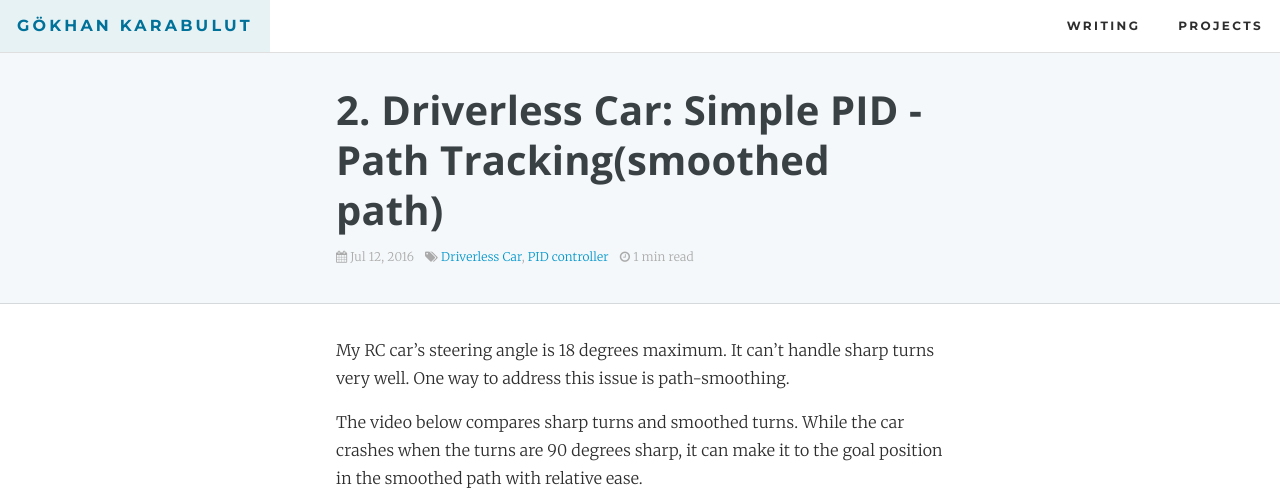
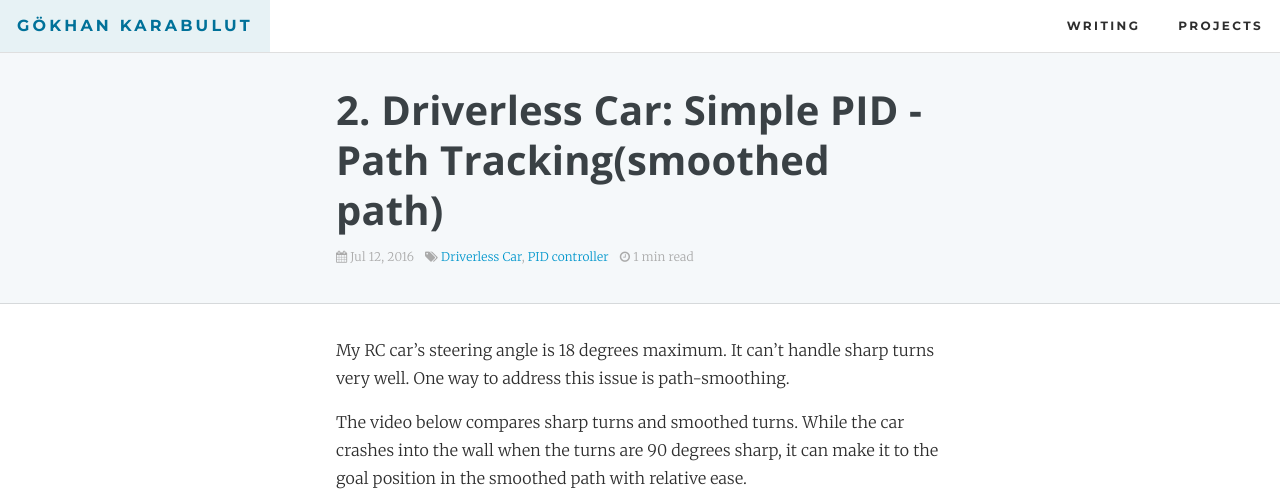
Before and after one commit to gokhanettin/gokhanettin.github.io, a Jekyll site: the page built from _posts/2016-07-12-2-driverless-car-simple-pid-path-tracking.md, in a window 1280 px wide and 900 px high, cut to the strip 0-504 px from the top of the window. Built offline with Jekyll 4.4.1, drawn with Linux system fonts in a browser that asks for light colours; comment, search, counter and statistics services are not loaded; part of the change alters nothing that is shown; some of the changed text lies outside the part shown.

```diff
--- a/_posts/2016-07-12-2-driverless-car-simple-pid-path-tracking.md
+++ b/_posts/2016-07-12-2-driverless-car-simple-pid-path-tracking.md
@@ -10,14 +10,15 @@ My RC car's steering angle is 18 degrees maximum. It can't handle sharp turns
 very well. One way to address this issue is path-smoothing.
 
 The video below compares sharp turns and smoothed turns. While the car crashes
-when the turns are 90 degrees sharp, it can make it to the goal position in the
-smoothed path with relative ease.
+into the wall when the turns are 90 degrees sharp, it can make it to the goal
+position in the smoothed path with relative ease.
 
 <iframe width="560" height="315" src="https://www.youtube.com/embed/Y4gmFlt0NCU" frameborder="0" allowfullscreen></iframe>
 
 Gradient descent is used to smooth the given path in terms of waypoints in the
 video. To find out how, please see the [notebook][1]. [Arduino source code][2]
-is also available.
+is also available. Note that steering PID derivative coefficient of real RC car
+is lowered by one to reduce steering oscillation.
 
 [1]: https://github.com/gokhanettin/driverless-car-notes/tree/v0.1.1
 [2]: https://github.com/gokhanettin/driverless-car/tree/v0.1.1
```
